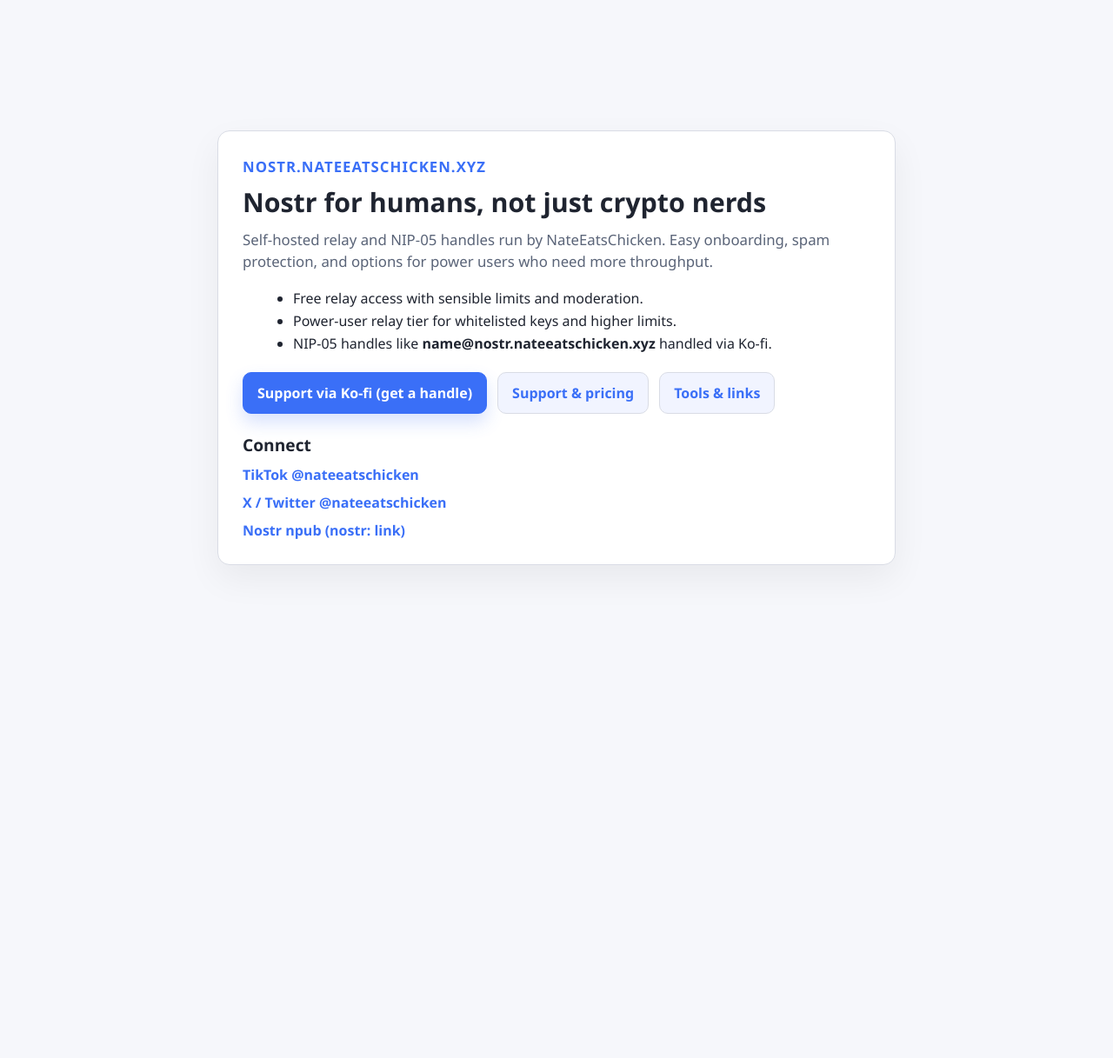
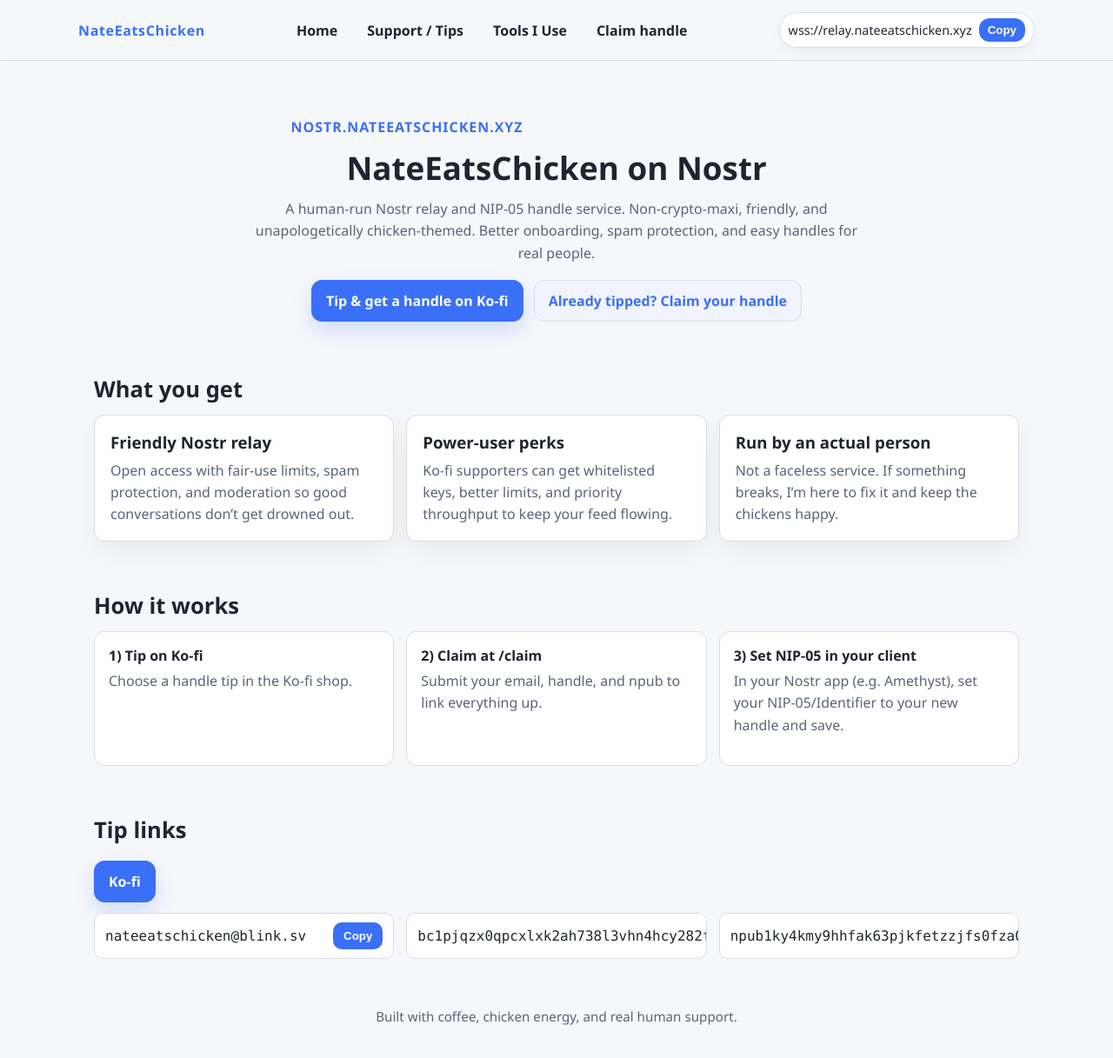
Before and after one commit to tn9ae/nostr-nateeatschicken, a plain HTML site: page site/index.html in a window 1280 px wide. Shown: the whole page at 87% size. Before the commit the page ends 800 px from the top, so only its background shows below. Drawn offline with Linux system fonts and the light colour scheme.

Commit message:
Update tip link addresses on homepage

```diff
--- a/site/index.html
+++ b/site/index.html
@@ -17,114 +17,302 @@
     body {
       margin: 0;
       min-height: 100vh;
-      display: flex;
-      align-items: center;
-      justify-content: center;
       background: var(--bg);
       color: var(--text);
       font-family: "Segoe UI", system-ui, -apple-system, sans-serif;
-      padding: 32px 18px;
     }
-    .card {
+    a { color: inherit; text-decoration: none; }
+    .container {
       width: 100%;
-      max-width: 780px;
-      background: var(--card);
+      max-width: 1100px;
+      margin: 0 auto;
+      padding: 0 18px;
+    }
+    header {
+      position: sticky;
+      top: 0;
+      z-index: 10;
+      backdrop-filter: blur(6px);
+      background: rgba(246, 247, 251, 0.8);
+      border-bottom: 1px solid var(--border);
+    }
+    .nav {
+      display: flex;
+      align-items: center;
+      justify-content: space-between;
+      padding: 14px 0;
+      gap: 12px;
+      flex-wrap: wrap;
+    }
+    .brand {
+      font-weight: 800;
+      letter-spacing: 0.04em;
+      color: var(--accent);
+    }
+    .nav-links {
+      display: flex;
+      gap: 14px;
+      flex-wrap: wrap;
+      align-items: center;
+    }
+    .nav-links a {
+      padding: 8px 10px;
+      border-radius: 8px;
+      color: var(--text);
+      font-weight: 600;
+    }
+    .nav-links a:hover { background: #eef1fb; }
+    .pill {
+      display: inline-flex;
+      align-items: center;
+      gap: 8px;
       border: 1px solid var(--border);
-      border-radius: 14px;
-      padding: 28px;
-      box-shadow: 0 16px 40px rgba(0, 0, 0, 0.06);
+      border-radius: 999px;
+      padding: 6px 10px;
+      background: #fff;
+      font-size: 0.9rem;
+      box-shadow: 0 8px 16px rgba(0,0,0,0.04);
+      white-space: nowrap;
     }
-    h1 {
-      margin: 0 0 10px;
-      font-size: 1.9rem;
+    .pill button {
+      border: none;
+      background: var(--accent);
+      color: #fff;
+      border-radius: 12px;
+      padding: 6px 10px;
+      cursor: pointer;
+      font-weight: 600;
     }
-    p.lead {
-      margin: 0 0 18px;
-      color: var(--muted);
-      font-size: 1.05rem;
-      line-height: 1.5;
+    .hero {
+      padding: 64px 0 32px;
+      text-align: center;
     }
-    ul {
-      margin: 0 0 20px 18px;
-      color: var(--text);
-      line-height: 1.6;
-    }
-    .actions {
+    .hero h1 { margin: 0 0 10px; font-size: 2.3rem; }
+    .hero p { margin: 0 auto 18px; color: var(--muted); max-width: 720px; line-height: 1.6; }
+    .hero-actions {
       display: flex;
+      justify-content: center;
+      gap: 12px;
       flex-wrap: wrap;
-      gap: 12px;
-      margin: 16px 0 22px;
+      margin-top: 18px;
     }
     .btn {
       display: inline-flex;
       align-items: center;
       justify-content: center;
       padding: 12px 16px;
-      border-radius: 10px;
+      border-radius: 12px;
       border: 1px solid var(--border);
       background: #f1f4ff;
       color: var(--accent);
-      text-decoration: none;
-      font-weight: 600;
+      font-weight: 700;
       transition: transform 120ms ease, box-shadow 120ms ease, background 120ms ease;
     }
     .btn.primary {
       background: var(--accent);
       color: #fff;
       border-color: var(--accent);
-      box-shadow: 0 10px 20px rgba(58, 111, 247, 0.2);
+      box-shadow: 0 10px 24px rgba(58, 111, 247, 0.2);
     }
     .btn:hover {
       transform: translateY(-1px);
       box-shadow: 0 12px 24px rgba(0, 0, 0, 0.08);
       background: #e8ecff;
     }
-    .btn.primary:hover {
-      background: #305de0;
-      box-shadow: 0 14px 28px rgba(58, 111, 247, 0.25);
+    .btn.primary:hover { background: #305de0; }
+    section { padding: 28px 0; }
+    h2 { margin: 0 0 12px; font-size: 1.6rem; }
+    p.lead { color: var(--muted); margin: 0 0 16px; line-height: 1.6; }
+    .cards {
+      display: grid;
+      grid-template-columns: repeat(auto-fit, minmax(220px, 1fr));
+      gap: 14px;
     }
-    .links {
+    .card {
+      background: var(--card);
+      border: 1px solid var(--border);
+      border-radius: 12px;
+      padding: 18px;
+      box-shadow: 0 12px 30px rgba(0, 0, 0, 0.05);
+    }
+    .card h3 { margin: 0 0 8px; }
+    .card p { margin: 0; color: var(--muted); line-height: 1.55; }
+    .steps {
       display: grid;
+      grid-template-columns: repeat(auto-fit, minmax(220px, 1fr));
+      gap: 14px;
+    }
+    .step { background: #fff; border: 1px solid var(--border); border-radius: 12px; padding: 16px; }
+    .step strong { display: inline-block; margin-bottom: 6px; }
+    .tip-row {
+      display: flex;
+      align-items: center;
+      justify-content: space-between;
       gap: 10px;
-      margin-top: 8px;
+      padding: 10px 12px;
+      border: 1px solid var(--border);
+      border-radius: 10px;
+      background: #fff;
+      overflow: auto;
     }
-    .links a {
-      color: var(--accent);
-      text-decoration: none;
+    .tip-row code {
+      font-family: "SFMono-Regular", Menlo, Monaco, Consolas, "Liberation Mono", "Courier New", monospace;
+      color: var(--text);
+      white-space: nowrap;
+    }
+    .tip-row button {
+      border: none;
+      background: var(--accent);
+      color: #fff;
+      border-radius: 10px;
+      padding: 8px 12px;
+      cursor: pointer;
       font-weight: 600;
+      flex-shrink: 0;
     }
-    .links a:hover { text-decoration: underline; }
+    footer {
+      text-align: center;
+      padding: 28px 0 38px;
+      color: var(--muted);
+      font-size: 0.95rem;
+    }
   </style>
 </head>
 <body>
-  <main class="card">
-    <p class="lead" style="text-transform: uppercase; letter-spacing: 0.06em; font-weight: 700; color: var(--accent); margin-bottom: 8px;">Nostr.nateeatschicken.xyz</p>
-    <h1>Nostr for humans, not just crypto nerds</h1>
-    <p class="lead">
-      Self-hosted relay and NIP-05 handles run by NateEatsChicken. Easy onboarding, spam protection,
-      and options for power users who need more throughput.
-    </p>
-
-    <ul>
-      <li>Free relay access with sensible limits and moderation.</li>
-      <li>Power-user relay tier for whitelisted keys and higher limits.</li>
-      <li>NIP-05 handles like <strong>name@nostr.nateeatschicken.xyz</strong> handled via Ko-fi.</li>
-    </ul>
-
-    <div class="actions">
-      <a class="btn primary" href="https://ko-fi.com/nateeatschicken/shop">Support via Ko-fi (get a handle)</a>
-      <a class="btn" href="/support.html">Support &amp; pricing</a>
-      <a class="btn" href="/tools.html">Tools &amp; links</a>
-    </div>
-
-    <div>
-      <h2 style="margin: 0 0 10px; font-size: 1.2rem;">Connect</h2>
-      <div class="links">
-        <a href="https://www.tiktok.com/@nateeatschicken" target="_blank" rel="noreferrer">TikTok @nateeatschicken</a>
-        <a href="https://twitter.com/nateeatschicken" target="_blank" rel="noreferrer">X / Twitter @nateeatschicken</a>
-        <a href="nostr:npub1ky4kmy9hhfak63pjkfetzzjfs0fza0dwthhan2k0u4x3tzs0m5xsh9mgd2">Nostr npub (nostr: link)</a>
+  <header>
+    <div class="container nav">
+      <div class="brand">NateEatsChicken</div>
+      <nav class="nav-links">
+        <a href="/">Home</a>
+        <a href="/support.html">Support / Tips</a>
+        <a href="/tools.html">Tools I Use</a>
+        <a href="/claim">Claim handle</a>
+      </nav>
+      <div class="pill">
+        <span id="relay-url">wss://relay.nateeatschicken.xyz</span>
+        <button type="button" data-copy-target="relay-url">Copy</button>
       </div>
     </div>
+  </header>
+
+  <main class="container">
+    <section class="hero">
+      <p class="lead" style="text-transform: uppercase; letter-spacing: 0.06em; font-weight: 700; color: var(--accent); margin-bottom: 8px;">Nostr.nateeatschicken.xyz</p>
+      <h1>NateEatsChicken on Nostr</h1>
+      <p>
+        A human-run Nostr relay and NIP-05 handle service. Non-crypto-maxi, friendly, and unapologetically chicken-themed.
+        Better onboarding, spam protection, and easy handles for real people.
+      </p>
+      <div class="hero-actions">
+        <a class="btn primary" href="https://ko-fi.com/nateeatschicken">Tip &amp; get a handle on Ko-fi</a>
+        <a class="btn" href="/claim">Already tipped? Claim your handle</a>
+      </div>
+    </section>
+
+    <section>
+      <h2>What you get</h2>
+      <div class="cards">
+        <div class="card">
+          <h3>Friendly Nostr relay</h3>
+          <p>Open access with fair-use limits, spam protection, and moderation so good conversations don’t get drowned out.</p>
+        </div>
+        <div class="card">
+          <h3>Power-user perks</h3>
+          <p>Ko-fi supporters can get whitelisted keys, better limits, and priority throughput to keep your feed flowing.</p>
+        </div>
+        <div class="card">
+          <h3>Run by an actual person</h3>
+          <p>Not a faceless service. If something breaks, I’m here to fix it and keep the chickens happy.</p>
+        </div>
+      </div>
+    </section>
+
+    <section>
+      <h2>How it works</h2>
+      <div class="steps">
+        <div class="step">
+          <strong>1) Tip on Ko-fi</strong>
+          <p class="lead">Choose a handle tip in the Ko-fi shop.</p>
+        </div>
+        <div class="step">
+          <strong>2) Claim at /claim</strong>
+          <p class="lead">Submit your email, handle, and npub to link everything up.</p>
+        </div>
+        <div class="step">
+          <strong>3) Set NIP-05 in your client</strong>
+          <p class="lead">In your Nostr app (e.g. Amethyst), set your NIP-05/Identifier to your new handle and save.</p>
+        </div>
+      </div>
+    </section>
+
+    <section>
+      <h2>Tip links</h2>
+      <div class="hero-actions" style="justify-content: flex-start;">
+        <a class="btn primary" href="https://ko-fi.com/nateeatschicken">Ko-fi</a>
+      </div>
+      <div class="cards" style="margin-top: 12px;">
+        <div class="tip-row">
+          <code id="lightning-address">nateeatschicken@blink.sv</code>
+          <button type="button" data-copy-target="lightning-address">Copy</button>
+        </div>
+        <div class="tip-row">
+          <code id="btc-address">bc1pjqzx0qpcxlxk2ah738l3vhn4hcy282fa95wgnelk0n5rnt454ens0ps3ep</code>
+          <button type="button" data-copy-target="btc-address">Copy</button>
+        </div>
+        <div class="tip-row">
+          <code id="npub-address">npub1ky4kmy9hhfak63pjkfetzzjfs0fza0dwthhan2k0u4x3tzs0m5xsh9mgd2</code>
+          <button type="button" data-copy-target="npub-address">Copy</button>
+        </div>
+      </div>
+    </section>
   </main>
+
+  <footer>
+    Built with coffee, chicken energy, and real human support.
+  </footer>
+
+  <script>
+    function copyTextFromId(targetId, button) {
+      const el = document.getElementById(targetId);
+      if (!el) return;
+      const text = el.textContent || "";
+
+      const setCopied = () => {
+        const original = button.textContent;
+        button.textContent = "Copied!";
+        button.disabled = true;
+        setTimeout(() => {
+          button.textContent = original;
+          button.disabled = false;
+        }, 1500);
+      };
+
+      if (navigator.clipboard && navigator.clipboard.writeText) {
+        navigator.clipboard.writeText(text).then(setCopied).catch(() => fallbackCopy(text, setCopied));
+      } else {
+        fallbackCopy(text, setCopied);
+      }
+    }
+
+    function fallbackCopy(text, onDone) {
+      const textarea = document.createElement("textarea");
+      textarea.value = text;
+      textarea.style.position = "fixed";
+      textarea.style.opacity = "0";
+      document.body.appendChild(textarea);
+      textarea.focus();
+      textarea.select();
+      try { document.execCommand("copy"); } catch (e) { console.error(e); }
+      document.body.removeChild(textarea);
+      if (onDone) onDone();
+    }
+
+    document.querySelectorAll("[data-copy-target]").forEach((btn) => {
+      btn.addEventListener("click", () => {
+        const targetId = btn.getAttribute("data-copy-target");
+        copyTextFromId(targetId, btn);
+      });
+    });
+  </script>
 </body>
 </html>
```
